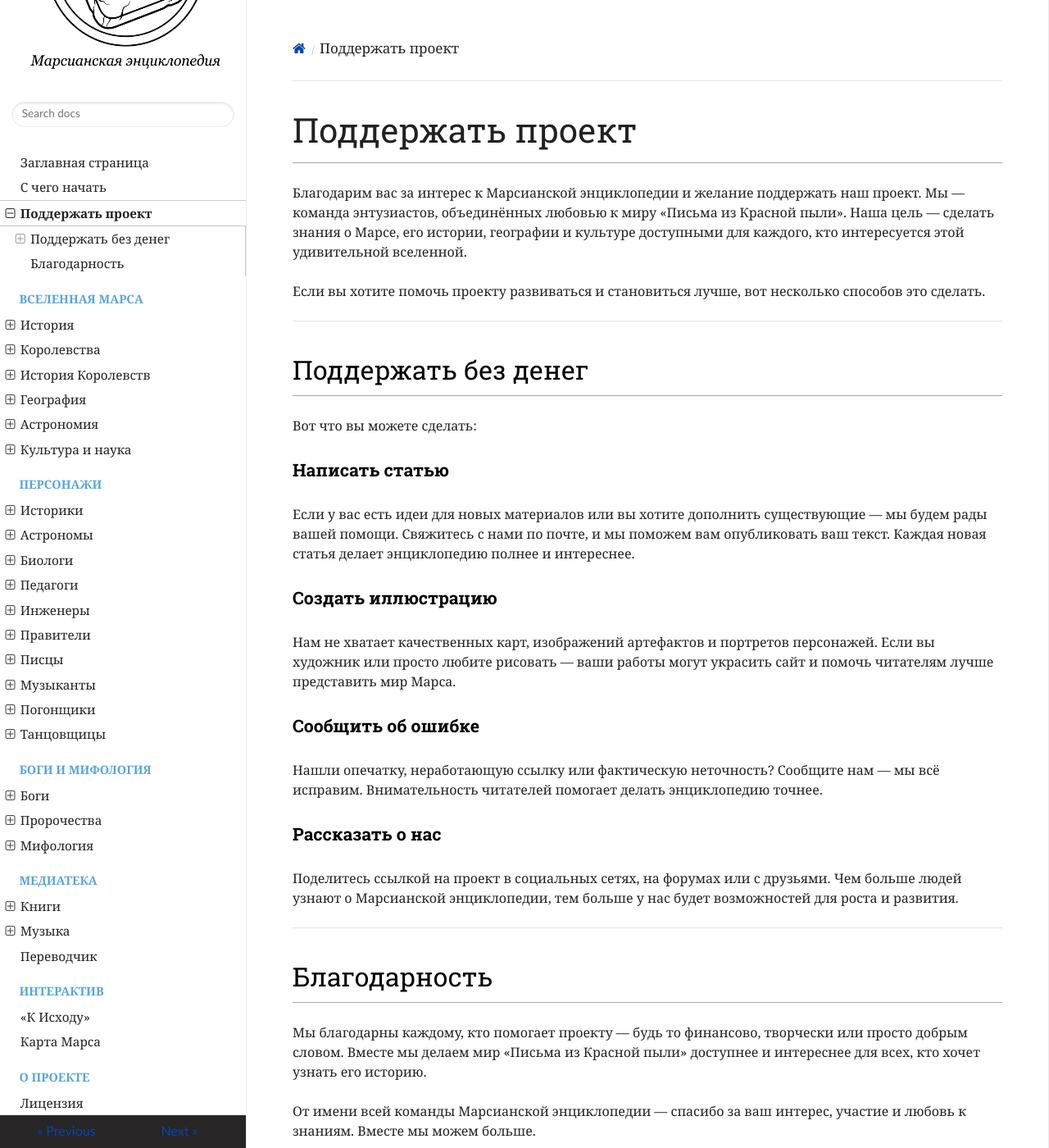
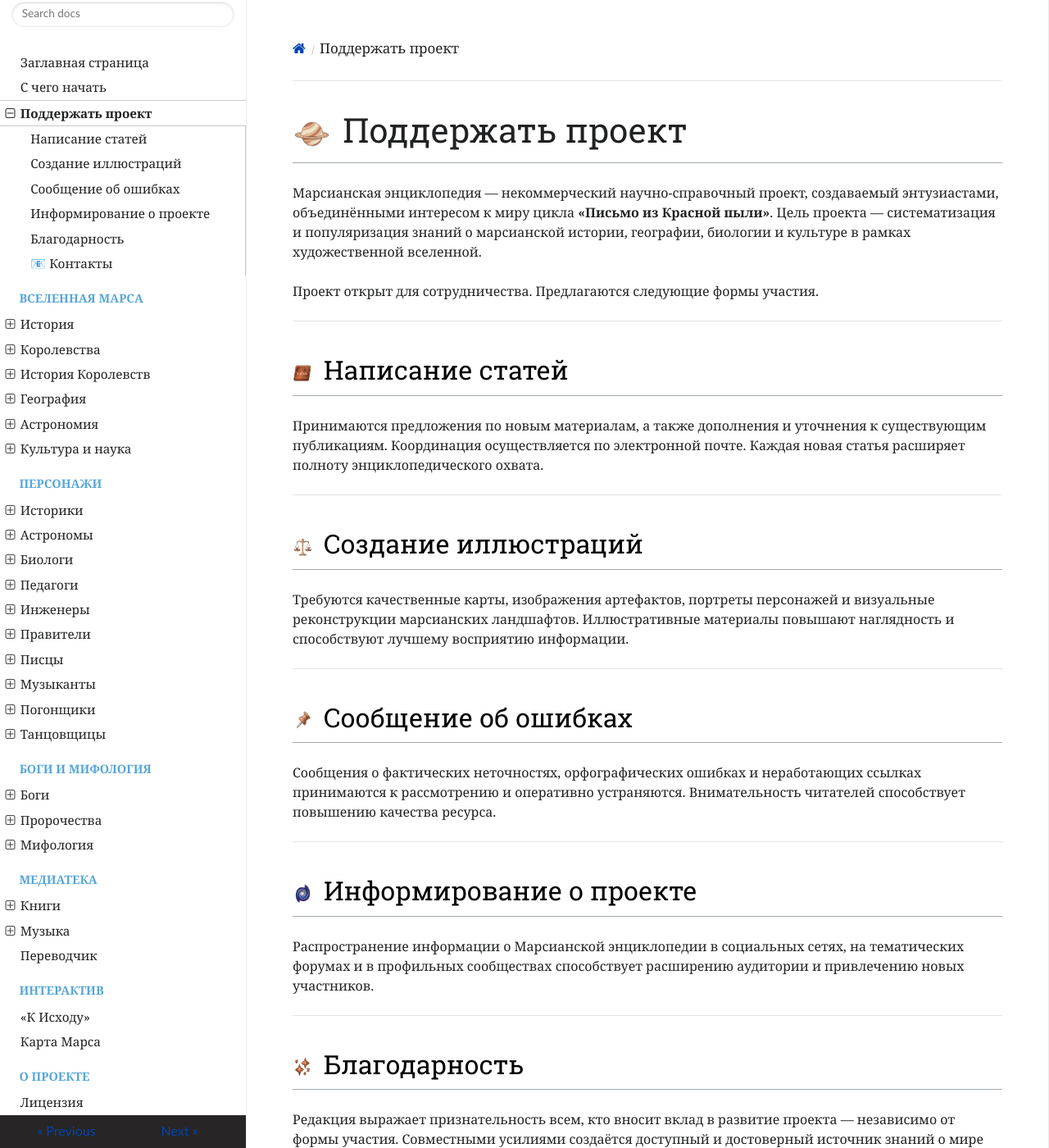
Before and after one commit to ivanhohlov14-bit/mars-encyclopedia, an MkDocs documentation site: the page built from docs/donate.md, in a window 1280 px wide and 1400 px high. Shown: the whole window at 82% size. Built offline with MkDocs 1.6.1, drawn with Linux system fonts in a browser that asks for light colours; nearby versions of some CDN libraries; some of the changed text lies outside the part shown.

Commit message:
Update donate.md

```diff
--- a/docs/donate.md
+++ b/docs/donate.md
@@ -1,35 +1,46 @@
-# Поддержать проект
+# <img src="https://raw.githubusercontent.com/ivanhohlov14-bit/mars-encyclopedia/main/docs/assets/images/stickers/sticker-ancient-saturn.png" style="width: 45px; height: 32px; display: inline; vertical-align: middle; margin-right: 6px;"> Поддержать проект
 
-Благодарим вас за интерес к Марсианской энциклопедии и желание поддержать наш проект. Мы — команда энтузиастов, объединённых любовью к миру «Письма из Красной пыли». Наша цель — сделать знания о Марсе, его истории, географии и культуре доступными для каждого, кто интересуется этой удивительной вселенной.
+Марсианская энциклопедия — некоммерческий научно-справочный проект, создаваемый энтузиастами, объединёнными интересом к миру цикла **«Письмо из Красной пыли»**. Цель проекта — систематизация и популяризация знаний о марсианской истории, географии, биологии и культуре в рамках художественной вселенной.
 
-Если вы хотите помочь проекту развиваться и становиться лучше, вот несколько способов это сделать.
+Проект открыт для сотрудничества. Предлагаются следующие формы участия.
 
 ---
 
-## Поддержать без денег
+## <img src="https://raw.githubusercontent.com/ivanhohlov14-bit/mars-encyclopedia/main/docs/assets/images/stickers/sticker-tablet.png" style="width: 24px; height: 24px; display: inline; vertical-align: middle; margin-right: 6px;"> Написание статей
 
- Вот что вы можете сделать:
-
-### Написать статью
-Если у вас есть идеи для новых материалов или вы хотите дополнить существующие — мы будем рады вашей помощи. Свяжитесь с нами по почте, и мы поможем вам опубликовать ваш текст. Каждая новая статья делает энциклопедию полнее и интереснее.
-
-### Создать иллюстрацию
-Нам не хватает качественных карт, изображений артефактов и портретов персонажей. Если вы художник или просто любите рисовать — ваши работы могут украсить сайт и помочь читателям лучше представить мир Марса.
-
-### Сообщить об ошибке
-Нашли опечатку, неработающую ссылку или фактическую неточность? Сообщите нам — мы всё исправим. Внимательность читателей помогает делать энциклопедию точнее.
-
-### Рассказать о нас
-Поделитесь ссылкой на проект в социальных сетях, на форумах или с друзьями. Чем больше людей узнают о Марсианской энциклопедии, тем больше у нас будет возможностей для роста и развития.
+Принимаются предложения по новым материалам, а также дополнения и уточнения к существующим публикациям. Координация осуществляется по электронной почте. Каждая новая статья расширяет полноту энциклопедического охвата.
 
 ---
 
-## Благодарность
+## <img src="https://raw.githubusercontent.com/ivanhohlov14-bit/mars-encyclopedia/main/docs/assets/images/stickers/sticker-scales.png" style="width: 24px; height: 24px; display: inline; vertical-align: middle; margin-right: 6px;"> Создание иллюстраций
 
-Мы благодарны каждому, кто помогает проекту — будь то финансово, творчески или просто добрым словом. Вместе мы делаем мир «Письма из Красной пыли» доступнее и интереснее для всех, кто хочет узнать его историю.
-
-От имени всей команды Марсианской энциклопедии — спасибо за ваш интерес, участие и любовь к знаниям. Вместе мы можем больше.
+Требуются качественные карты, изображения артефактов, портреты персонажей и визуальные реконструкции марсианских ландшафтов. Иллюстративные материалы повышают наглядность и способствуют лучшему восприятию информации.
 
 ---
 
-**Связаться с нами**: mnemis.author@mail.ru
+## <img src="https://raw.githubusercontent.com/ivanhohlov14-bit/mars-encyclopedia/main/docs/assets/images/stickers/sticker-pin.png" style="width: 24px; height: 24px; display: inline; vertical-align: middle; margin-right: 6px;"> Сообщение об ошибках
+
+Сообщения о фактических неточностях, орфографических ошибках и неработающих ссылках принимаются к рассмотрению и оперативно устраняются. Внимательность читателей способствует повышению качества ресурса.
+
+---
+
+## <img src="https://raw.githubusercontent.com/ivanhohlov14-bit/mars-encyclopedia/main/docs/assets/images/stickers/sticker-galaxy.png" style="width: 24px; height: 24px; display: inline; vertical-align: middle; margin-right: 6px;"> Информирование о проекте
+
+Распространение информации о Марсианской энциклопедии в социальных сетях, на тематических форумах и в профильных сообществах способствует расширению аудитории и привлечению новых участников.
+
+---
+
+## <img src="https://raw.githubusercontent.com/ivanhohlov14-bit/mars-encyclopedia/main/docs/assets/images/stickers/sticker-stars.png" style="width: 24px; height: 24px; display: inline; vertical-align: middle; margin-right: 6px;"> Благодарность
+
+Редакция выражает признательность всем, кто вносит вклад в развитие проекта — независимо от формы участия. Совместными усилиями создаётся доступный и достоверный источник знаний о мире «Письма из Красной пыли».
+
+---
+
+## 📧 Контакты
+
+По вопросам сотрудничества, замечаниям и предложениям:
+**[mnemis.author@mail.ru](mailto:mnemis.author@mail.ru)**
+
+---
+
+*Марсианская энциклопедия создаётся для всех, кто стремится понять мир «Письма из Красной пыли». Добро пожаловать в исследование.*
```
